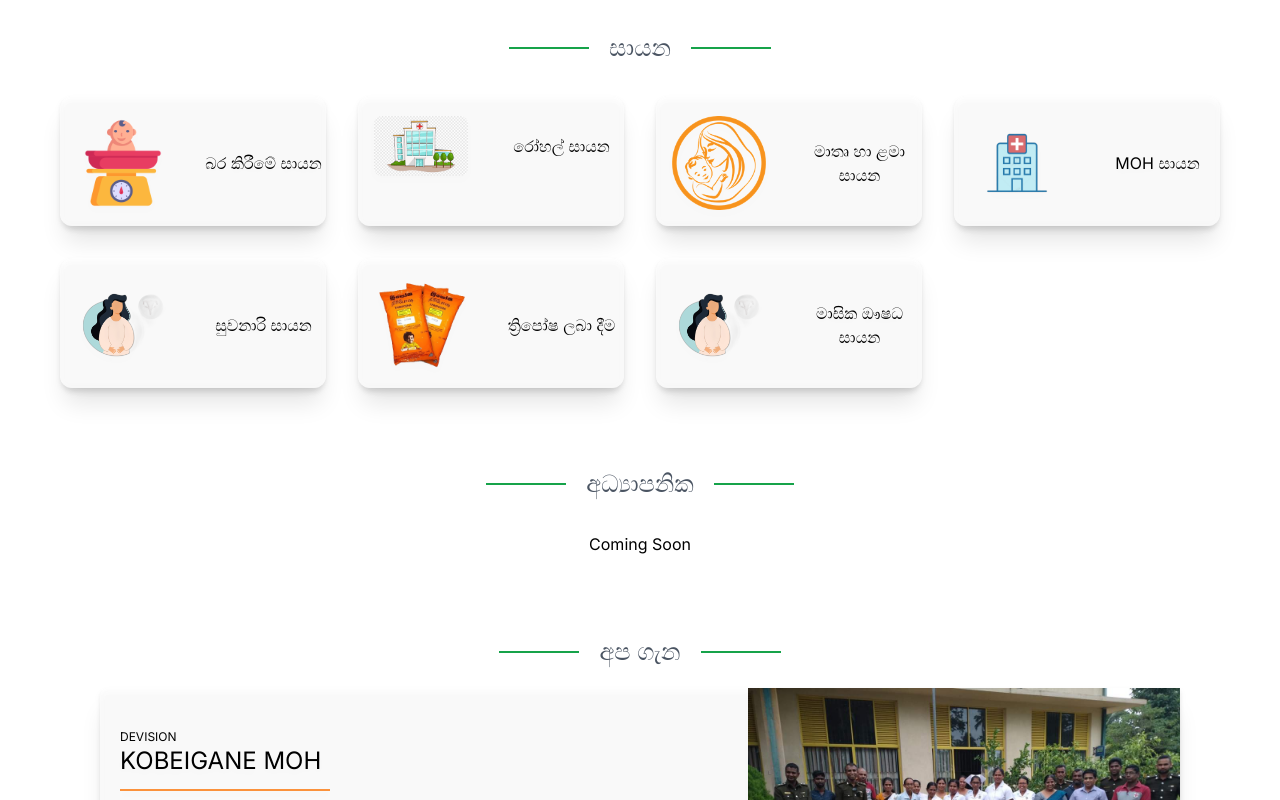
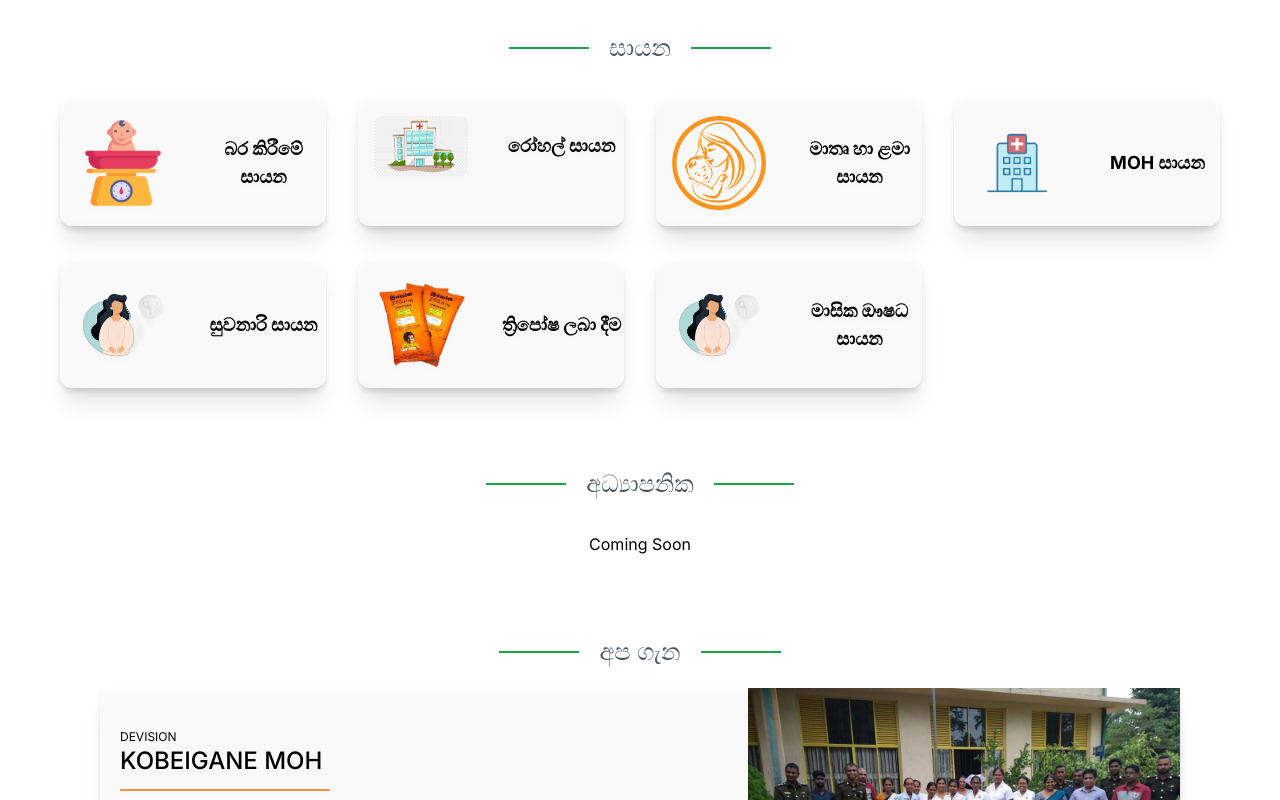
Before and after one commit to DulanjanChanaka/kobeiganehealth, a Next.js app: page / in a window 1280 px wide. Shown: the part 600-1400 px from the top of the page. Built offline with nearby package versions, Linux system fonts and the light colour scheme.

Commit message:
font style change

```diff
--- a/src/components/About.jsx
+++ b/src/components/About.jsx
@@ -26,9 +26,9 @@ const About = () => {
         <div className=' lg:flex flex-row   shadow-xl backdrop-blur-sm bg-white/70  drop-shadow-md rounded-lg'>
             <div className='p-5 flex flex-col justify-center lg:w-3/5'>
                 <p className='text-xs '>DEVISION</p>
-                <h1 className='text-2xl pb-3 '>KOBEIGANE  MOH</h1>
+                <h1 className='text-2xl pb-3 font-medium '>KOBEIGANE  MOH</h1>
                 <div className='h-[2px] bg-orange-400 w-[210px]'></div>
-                <p className='  text-base pt-10 pb-5 '> බොරලුවැව සෞක්‍ය බල ප්‍රදේශයේ ජනතාව සඳහා ගුණාත්මක හා සේවාවන් කාර්යක්ෂමව ලබා දීම අපගේ අරමුණයි. මෙම web අඩවිය ඔබට සායන තොරතුරු , සෞක්‍ය අද්‍යාපනික තොරතුරු ඇතුළු පහසුකම් රැසක් ඔබට ලබා දී ඇත. ඔබගේ ගැටළු යොමු කිරීම හා සේවාවේ ගුණාත්මකභාවය ඉහල නැංවීම සඳහා ඔබගේ අදහස්ද අපට බොහෝ සෙයින් අගයයි . නිවැරදි තොරතුරු , නිවැරදි වෙලාවට ඔබට පහසුවෙන් ලබා ගත හැක .</p>
+                <p className='  text-base pt-10 pb-5 font-light'> බොරලුවැව සෞක්‍ය බල ප්‍රදේශයේ ජනතාව සඳහා ගුණාත්මක හා සේවාවන් කාර්යක්ෂමව ලබා දීම අපගේ අරමුණයි. මෙම web අඩවිය ඔබට සායන තොරතුරු , සෞක්‍ය අද්‍යාපනික තොරතුරු ඇතුළු පහසුකම් රැසක් ඔබට ලබා දී ඇත. ඔබගේ ගැටළු යොමු කිරීම හා සේවාවේ ගුණාත්මකභාවය ඉහල නැංවීම සඳහා ඔබගේ අදහස්ද අපට බොහෝ සෙයින් අගයයි . නිවැරදි තොරතුරු , නිවැරදි වෙලාවට ඔබට පහසුවෙන් ලබා ගත හැක .</p>
 
             </div>
             <div className='lg:w-2/5 '>
--- a/src/components/Clinics.jsx
+++ b/src/components/Clinics.jsx
@@ -13,91 +13,91 @@ const Clinics = () => {
                 <div className='grid grid-cols-2 md:grid-cols-2 lg:grid-cols-4 gap-8'>
 
                     <Link href='/weight'>
-                        <div className='py-3 lg:pt-5 lg:h-[130px] shadow-xl rounded-xl hover:scale-105 ease-in duration-300 backdrop-blur-sm bg-white/70  drop-shadow-md'>
+                        <div className='py-3 lg:pt-5 h-[160px] lg:h-[130px] shadow-xl rounded-xl hover:scale-105 ease-in duration-300 backdrop-blur-sm bg-white/70  drop-shadow-md'>
                             <div className='grid lg:grid-cols-2 grid-cols-1 gap-4 justify-center items-center'>
                                 <div className='m-auto'>
                                 <img src='/Assets/weight.jpg' width='94' height='94' alt='/' className='rounded-lg'/>
                                 </div>
                                 <div className='flex flex-col items-center justify-center'>
-                                    <h3 className='text-center'>බර කිරීමේ සායන  </h3>
+                                    <h3 className='text-center text-lg font-bold '>බර කිරීමේ සායන  </h3>
                                 </div>
                             </div>
                         </div>
                     </Link>
 
                     <Link href='/hospital'>
-                        <div className='py-3 lg:pt-5 lg:h-[130px] shadow-xl rounded-xl hover:scale-105 ease-in duration-300 backdrop-blur-sm bg-white/70  drop-shadow-md' >
+                        <div className='py-3 lg:pt-5 h-[160px] lg:h-[130px] shadow-xl rounded-xl hover:scale-105 ease-in duration-300 backdrop-blur-sm bg-white/70  drop-shadow-md' >
                             <div className='grid lg:grid-cols-2 grid-cols-1 gap-4 justify-center items-center'>
                                 <div className='m-auto'>
                                 <img src='/Assets/hospital.jpg' width='94' height='94' alt='/' className='rounded-lg'/>
                                 </div>
                                 <div className='flex flex-col items-center justify-center'>
-                                    <h3 className='text-center '>රෝහල් සායන </h3>
+                                    <h3 className='text-center text-lg font-bold'>රෝහල් සායන </h3>
                                 </div>
                             </div>
                         </div>
                     </Link>
 
                     <Link href='/mother'>
-                        <div className='py-3 lg:pt-5 lg:h-[130px] shadow-xl rounded-xl hover:scale-105 ease-in duration-300 backdrop-blur-sm bg-white/70  drop-shadow-md'>
+                        <div className='py-3 lg:pt-5 h-[160px] lg:h-[130px] shadow-xl rounded-xl hover:scale-105 ease-in duration-300 backdrop-blur-sm bg-white/70  drop-shadow-md'>
                             <div className='grid lg:grid-cols-2 grid-cols-1 gap-4 justify-center items-center'>
                                 <div className='m-auto'>
                                 <img src='/Assets/mother.jpg' width='94' height='94' alt='/' className='rounded-lg'/>
                                 </div>
                                 <div className='flex flex-col items-center justify-center'>
-                                    <h3 className='text-center'>මාතෘ හා ළමා සායන  </h3>
+                                    <h3 className='text-center text-lg font-bold'>මාතෘ හා ළමා සායන  </h3>
                                 </div>
                             </div>
                         </div>
                     </Link>
 
                     <Link href='/moh'>
-                        <div className='py-3 lg:pt-5 lg:h-[130px] shadow-xl rounded-xl hover:scale-105 ease-in duration-300 backdrop-blur-sm bg-white/70  drop-shadow-md'>
+                        <div className='py-3 lg:pt-5 h-[160px] lg:h-[130px] shadow-xl rounded-xl hover:scale-105 ease-in duration-300 backdrop-blur-sm bg-white/70  drop-shadow-md'>
                             <div className='grid lg:grid-cols-2 grid-cols-1 gap-4 justify-center items-center'>
                                 <div className='m-auto'>
                                 <img src='/Assets/moh.jpg' width='94' height='94' alt='/' className='rounded-lg'/>
                                 </div>
                                 <div className='flex flex-col items-center justify-center'>
-                                    <h3>MOH සායන </h3>
+                                    <h3 className='text-center text-lg font-bold'>MOH සායන </h3>
                                 </div>
                             </div>
                         </div>
                     </Link>
 
                     <Link href='/woman'>
-                        <div className='py-3 lg:pt-5 lg:h-[130px] shadow-xl rounded-xl hover:scale-105 ease-in duration-300 backdrop-blur-sm bg-white/70  drop-shadow-md'>
+                        <div className='py-3 lg:pt-5 h-[160px] lg:h-[130px] shadow-xl rounded-xl hover:scale-105 ease-in duration-300 backdrop-blur-sm bg-white/70  drop-shadow-md'>
                             <div className='grid lg:grid-cols-2 grid-cols-1 gap-4 justify-center items-center'>
                                 <div className='m-auto'>
                                 <img src='/Assets/women.jpg' width='94' height='94' alt='/' className='rounded-lg'/>
                                 </div>
                                 <div className='flex flex-col items-center justify-center'>
-                                    <h3>සුවනාරි සායන</h3>
+                                    <h3 className='text-center text-lg font-bold'>සුවනාරි සායන</h3>
                                 </div>
                             </div>
                         </div>
                     </Link>
 
                     <Link href='/thriposha'>
-                        <div className='py-3 lg:pt-5 lg:h-[130px] shadow-xl rounded-xl hover:scale-105 ease-in duration-300 backdrop-blur-sm bg-white/70  drop-shadow-md'>
+                        <div className='py-3 lg:pt-5 h-[160px] lg:h-[130px] shadow-xl rounded-xl hover:scale-105 ease-in duration-300 backdrop-blur-sm bg-white/70  drop-shadow-md'>
                             <div className='grid lg:grid-cols-2 grid-cols-1 gap-4 justify-center items-center'>
                                 <div className='m-auto'>
                                 <img src='/Assets/thriposha.jpg' width='94' height='94' alt='/' className='rounded-lg'/>
                                 </div>
                                 <div className='flex flex-col items-center justify-center'>
-                                    <h3>ත්‍රිපෝෂ ලබා දීම </h3>
+                                    <h3 className='text-center text-lg font-bold'>ත්‍රිපෝෂ ලබා දීම </h3>
                                 </div>
                             </div>
                         </div>
                     </Link>
 
                     <Link href='/'>
-                        <div className='py-3 lg:pt-5 lg:h-[130px] shadow-xl rounded-xl hover:scale-105 ease-in duration-300 backdrop-blur-sm bg-white/70  drop-shadow-md'>
+                        <div className='py-3 lg:pt-5 h-[160px] lg:h-[130px] shadow-xl rounded-xl hover:scale-105 ease-in duration-300 backdrop-blur-sm bg-white/70  drop-shadow-md'>
                             <div className='grid lg:grid-cols-2 grid-cols-1 gap-4 justify-center items-center'>
                                 <div className='m-auto'>
                                 <img src='/Assets/women.jpg' width='94' height='94' alt='/' className='rounded-lg'/>
                                 </div>
                                 <div className='flex flex-col items-center justify-center text-center'>
-                                    <h3>මාසික ඖෂධ සායන </h3>
+                                    <h3 className='text-center text-lg font-bold'>මාසික ඖෂධ සායන </h3>
                                 </div>
                             </div>
                         </div>
```
